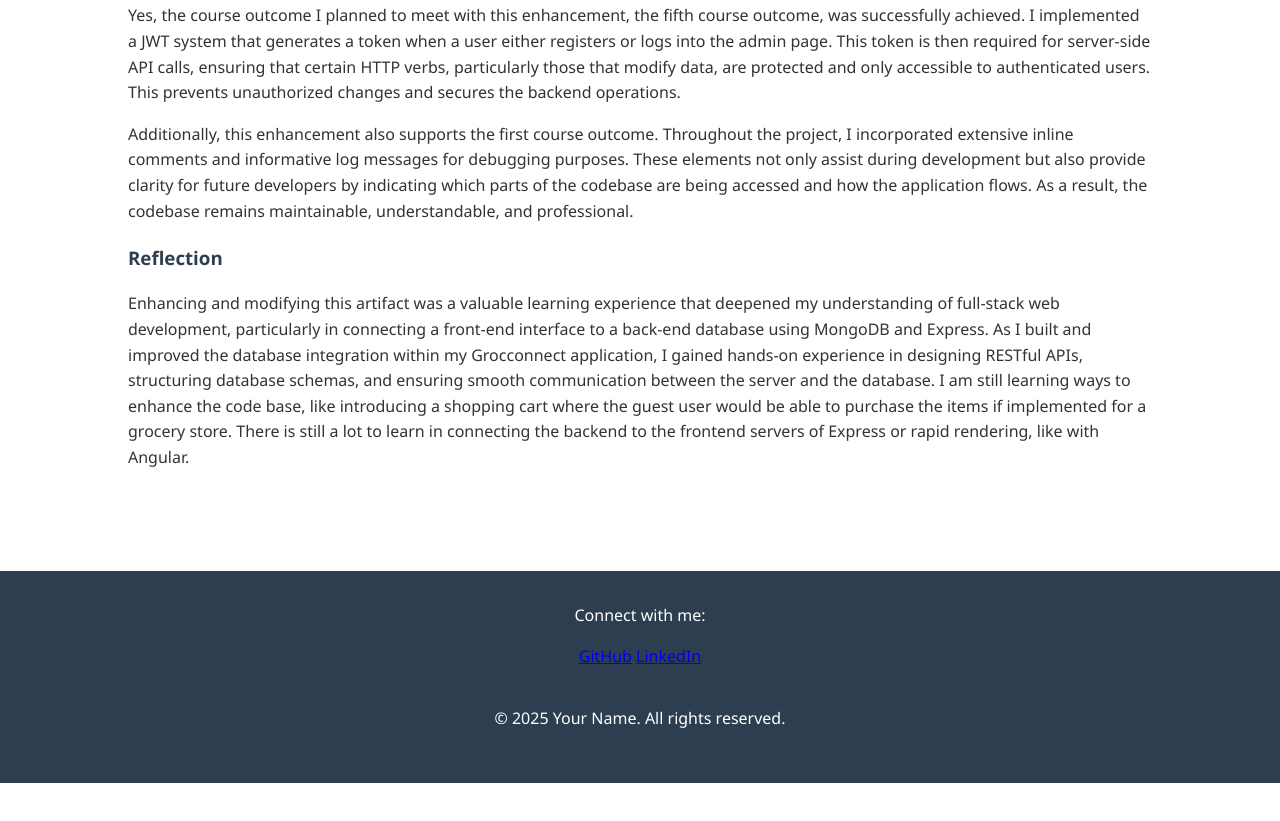
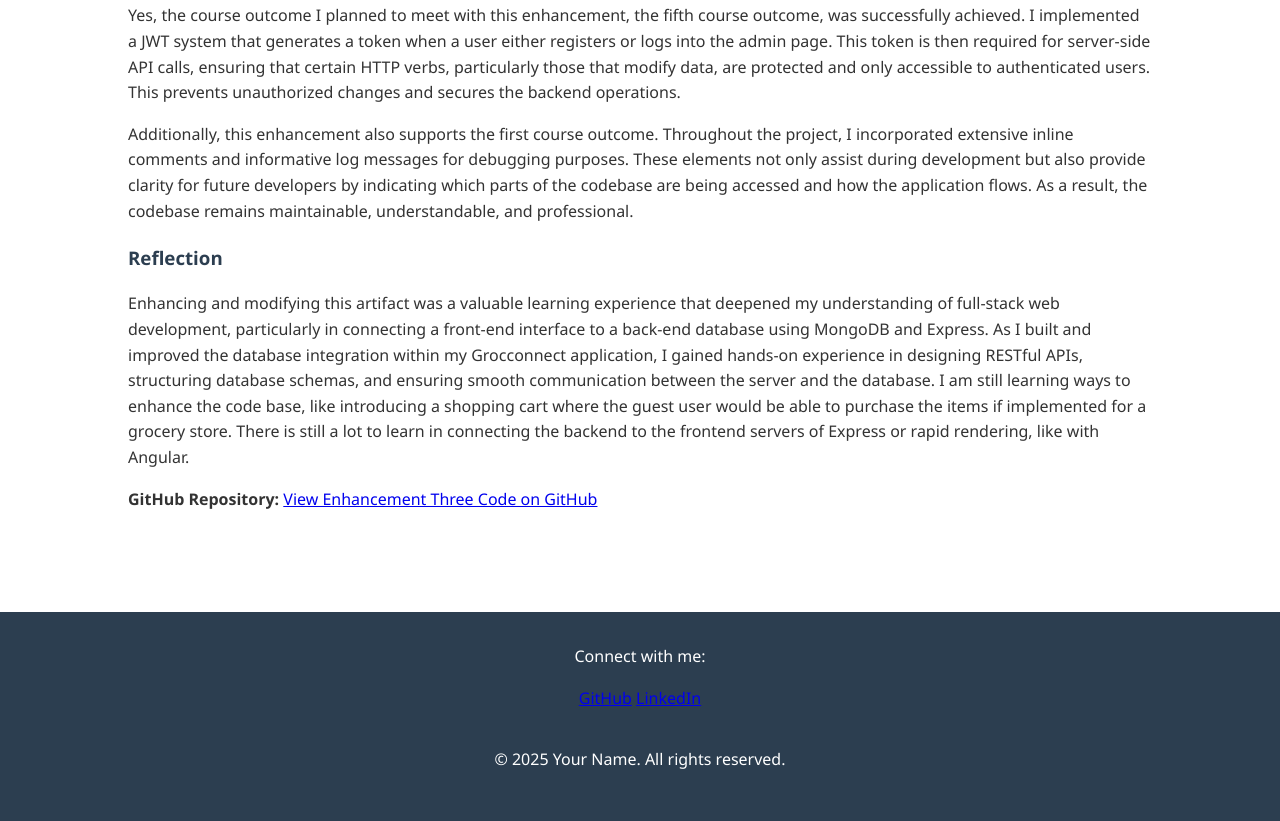
Before and after one commit to esm05/CS-499, a plain HTML site: page enhancement-three.html in a window 1280 px wide. Shown: the part 890-1711 px from the top of the page. Before the commit the page ends 1673 px from the top, so only its background shows below. Drawn offline with Linux system fonts and the light colour scheme.

Commit message:
Update enhancement-three.html

```diff
--- a/enhancement-three.html
+++ b/enhancement-three.html
@@ -56,6 +56,14 @@
             <p>
           	Enhancing and modifying this artifact was a valuable learning experience that deepened my understanding of full-stack web development, particularly in connecting a front-end interface to a back-end database using MongoDB and Express. As I built and improved the database integration within my Grocconnect application, I gained hands-on experience in designing RESTful APIs, structuring database schemas, and ensuring smooth communication between the server and the database. I am still learning ways to enhance the code base, like introducing a shopping cart where the guest user would be able to purchase the items if implemented for a grocery store. There is still a lot to learn in connecting the backend to the frontend servers of Express or rapid rendering, like with Angular.
             </p>
+            <div class="links-container mb-2">
+                    <p class="mb-1">
+                        <strong>GitHub Repository:</strong>
+                        <a href="https://github.com/esm05/Grocconect" target="_blank" class="link">
+                            View Enhancement Three Code on GitHub
+                        </a>
+                    </p>
+            </div>
         </section>
     </main>
 
```
